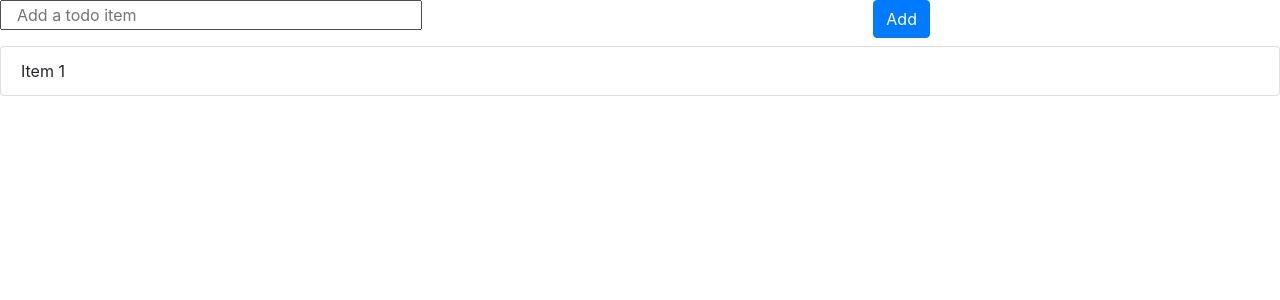
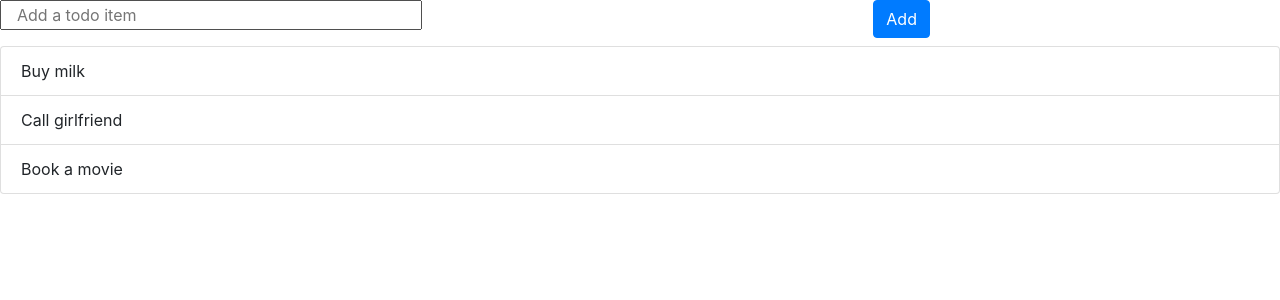
Before and after one commit to MilesUpHQ/todo-atworks, a React (Create React App) app: page / in a window 1280 px wide. Shown: the top 300 px of the page. Built offline with nearby package versions, Linux system fonts and the light colour scheme.

Commit message:
loop the items with map and render li

```diff
--- a/src/App.js
+++ b/src/App.js
@@ -6,7 +6,11 @@ class App extends React.Component {
   constructor(props) {
     super(props);
     this.state = {
-      item: []
+      items: [
+        'Buy milk',
+        'Call girlfriend',
+        'Book a movie'
+      ]
     }
   }
 
@@ -14,7 +18,7 @@ class App extends React.Component {
     return (
       <div>
         <TodoForm />
-        <TodoList />
+        <TodoList items={this.state.items} />
       </div>
     );
   }
--- a/src/todo_list.js
+++ b/src/todo_list.js
@@ -1,11 +1,17 @@
 import React from 'react';
-import TodoItem from './todo_item';
 
 class TodoList extends React.Component {
+
+  renderList() {
+    return this.props.items.map(function (item) {
+      return <li key={item} className="list-group-item">{item}</li>
+    })
+  }
+
   render() {
     return (
       <ul className="list-group">
-        <TodoItem />
+        {this.renderList()}
       </ul>
     )
   }
```
